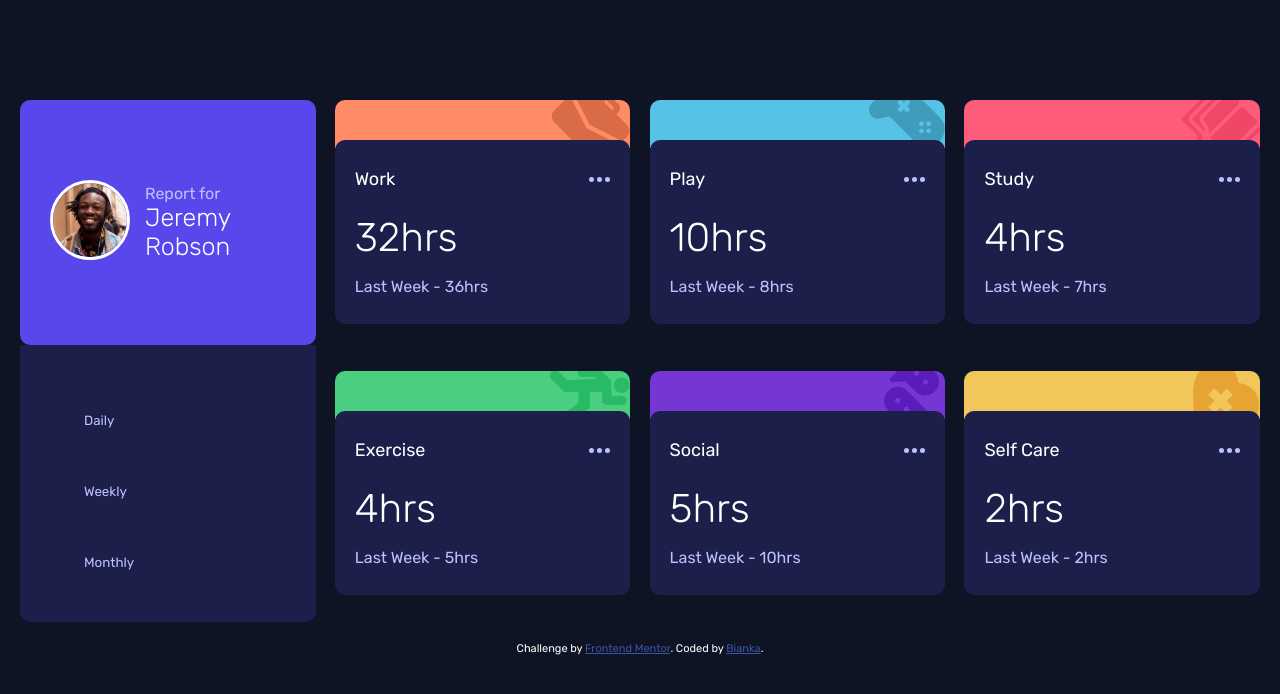
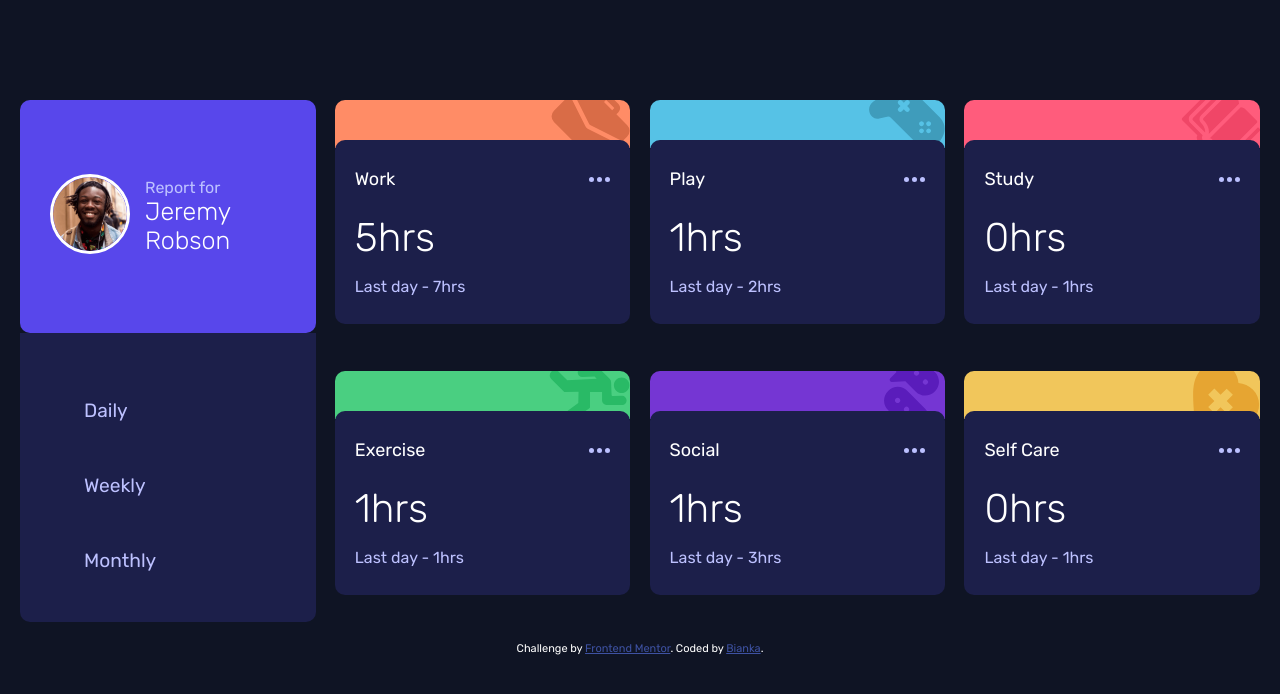
Before and after one commit to BiankaFranke/timeTracking, a plain HTML site: page index.html in a window 1280 px wide. Both pictures are taken after a click on the button "Daily". Drawn offline with Linux system fonts and the light colour scheme.

Commit message:
eventlistener in js added

```diff
--- a/assets/css/style.css
+++ b/assets/css/style.css
@@ -97,7 +97,7 @@ h4 {
     padding: 0px 20px;
 }
 
-.data p, .data span {
+.data p {
     color: hsl(236, 100%, 87%);
 }
 
@@ -169,7 +169,7 @@ h4 {
 }
 
 .active {
-    color: aqua;
+    color: palevioletred;
 }
 
 @media only screen and (min-width: 376px) {
@@ -183,6 +183,10 @@ h4 {
         display: grid;
         grid-row-start: 1;
         grid-row-end: 4;
+    }
+
+    #timeIntervall button {
+        font-size: 1.2rem;
     }
 
     #timeIntervall, .data {
--- a/assets/js/main.js
+++ b/assets/js/main.js
@@ -1,12 +1,21 @@
-console.log('JS check')
-
 // Declaration
 const daily = document.querySelector("#daily")
 const weekly = document.querySelector("#weekly")
 const monthly = document.querySelector("#monthly")
+const workTime = document.querySelector("#workTime")
+const workTimePre = document.querySelector("#workTimePre")
+const playTime = document.querySelector("#playTime")
+const playTimePre = document.querySelector("#playTimePre")
+const studyTime = document.querySelector("#studyTime")
+const studyTimePre = document.querySelector("#studyTimePre")
+const exTime = document.querySelector("#exTime")
+const exTimePre = document.querySelector("#exTimePre")
+const socialTime = document.querySelector("#socialTime")
+const socialTimePre = document.querySelector("#socialTimePre")
+const selfCareTime = document.querySelector("#selfTime")
+const selfCareTimePre = document.querySelector("#selfTimePre")
 
 // Data
-
 const timeframe = [
     {
       "title": "Work",
@@ -113,24 +122,56 @@ const timeframe = [
   ]
 
 // Eventlistener
-
 daily.addEventListener('click', () => {
-    console.log('test')
-    daily.classList.add('active')
-    weekly.classList.remove('active')
-    monthly.classList.remove('active')
+    daily.classList.add('.active');
+    weekly.classList.remove('.active');
+    monthly.classList.remove('.active');
+    workTime.textContent = timeframe[0].timeframes.daily.current + 'hrs';
+    workTimePre.textContent = 'Last day - ' + timeframe[0].timeframes.daily.previous + 'hrs';
+    playTime.textContent = timeframe[1].timeframes.daily.current + 'hrs';
+    playTimePre.textContent = 'Last day - ' + timeframe[1].timeframes.daily.previous + 'hrs';
+    studyTime.textContent = timeframe[2].timeframes.daily.current + 'hrs';
+    studyTimePre.textContent = 'Last day - ' + timeframe[2].timeframes.daily.previous + 'hrs';
+    exTime.textContent = timeframe[3].timeframes.daily.current + 'hrs';
+    exTimePre.textContent = 'Last day - ' + timeframe[3].timeframes.daily.previous + 'hrs';
+    socialTime.textContent = timeframe[4].timeframes.daily.current + 'hrs';
+    socialTimePre.textContent = 'Last day - ' + timeframe[4].timeframes.daily.previous + 'hrs';
+    selfCareTime.textContent = timeframe[5].timeframes.daily.current + 'hrs';
+    selfCareTimePre.textContent = 'Last day - ' + timeframe[5].timeframes.daily.previous + 'hrs';
 })
 
 weekly.addEventListener('click', () => {
-    console.log('test2')
-    weekly.classList.add('active')
-    daily.classList.remove('active')
-    monthly.classList.remove('active')
+    weekly.classList.add('active');
+    daily.classList.remove('active');
+    monthly.classList.remove('active');
+    workTime.textContent = timeframe[0].timeframes.weekly.current + 'hrs';
+    workTimePre.textContent = 'Last Week - ' + timeframe[0].timeframes.weekly.previous + 'hrs';
+    playTime.textContent = timeframe[1].timeframes.weekly.current + 'hrs';
+    playTimePre.textContent = 'Last Week - ' + timeframe[1].timeframes.weekly.previous + 'hrs';
+    studyTime.textContent = timeframe[2].timeframes.weekly.current + 'hrs';
+    studyTimePre.textContent = 'Last Week - ' + timeframe[2].timeframes.weekly.previous + 'hrs';
+    exTime.textContent = timeframe[3].timeframes.weekly.current + 'hrs';
+    exTimePre.textContent = 'Last Week - ' + timeframe[3].timeframes.weekly.previous + 'hrs';
+    socialTime.textContent = timeframe[4].timeframes.weekly.current + 'hrs';
+    socialTimePre.textContent = 'Last Week - ' + timeframe[4].timeframes.weekly.previous + 'hrs';
+    selfCareTime.textContent = timeframe[5].timeframes.weekly.current + 'hrs';
+    selfCareTimePre.textContent = 'Last Week - ' + timeframe[5].timeframes.weekly.previous + 'hrs';
 })
 
 monthly.addEventListener('click', () => {
-    console.log('test3')
-    monthly.classList.add('active')
-    weekly.classList.remove('active')
-    daily.classList.remove('active')
+    monthly.classList.add("active");
+    weekly.classList.remove('active');
+    daily.classList.remove('active');
+    workTime.textContent = timeframe[0].timeframes.monthly.current + 'hrs';
+    workTimePre.textContent = 'Last month - ' + timeframe[0].timeframes.monthly.previous + 'hrs';
+    playTime.textContent = timeframe[1].timeframes.monthly.current + 'hrs';
+    playTimePre.textContent = 'Last month - ' + timeframe[1].timeframes.monthly.previous + 'hrs';
+    studyTime.textContent = timeframe[2].timeframes.monthly.current + 'hrs';
+    studyTimePre.textContent = 'Last month - ' + timeframe[2].timeframes.monthly.previous + 'hrs';
+    exTime.textContent = timeframe[3].timeframes.monthly.current + 'hrs';
+    exTimePre.textContent = 'Last month - ' + timeframe[3].timeframes.monthly.previous + 'hrs';
+    socialTime.textContent = timeframe[4].timeframes.monthly.current + 'hrs';
+    socialTimePre.textContent = 'Last month - ' + timeframe[4].timeframes.monthly.previous + 'hrs';
+    selfCareTime.textContent = timeframe[5].timeframes.monthly.current + 'hrs';
+    selfCareTimePre.textContent = 'Last month - ' + timeframe[5].timeframes.monthly.previous + 'hrs';
 })
--- a/index.html
+++ b/index.html
@@ -39,8 +39,8 @@
             <img src="./assets/img/icon-ellipsis.svg" alt="...">
           </div>
           <div class="data">
-            <h2>32hrs</h2>
-            <p class="time"><span>Last Week</span> - 36hrs</p>
+            <h2 id="workTime">32hrs</h2>
+            <p class="time" id="workTimePre">Last Week - 36hrs</p>
           </div>
         </div>
       </div>
@@ -53,8 +53,8 @@
             <img src="./assets/img/icon-ellipsis.svg" alt="...">
           </div>
           <div class="data">
-            <h2>10hrs</h2>
-            <p class="time"><span>Last Week</span> - 8hrs</p>
+            <h2 id="playTime">10hrs</h2>
+            <p class="time" id="playTimePre">Last Week - 8hrs</p>
           </div>
         </div>
       </div>
@@ -67,8 +67,8 @@
             <img src="./assets/img/icon-ellipsis.svg" alt="...">
           </div>
           <div class="data">
-            <h2>4hrs</h2>
-            <p class="time"><span>Last Week</span> - 7hrs</p>
+            <h2 id="studyTime">4hrs</h2>
+            <p class="time" id="studyTimePre">Last Week - 7hrs</p>
           </div>
         </div>
       </div>
@@ -81,8 +81,8 @@
             <img src="./assets/img/icon-ellipsis.svg" alt="...">
           </div>
           <div class="data">
-            <h2>4hrs</h2>
-            <p class="time"><span>Last Week</span> - 5hrs</p>
+            <h2 id="exTime">4hrs</h2>
+            <p class="time" id="exTimePre">Last Week - 5hrs</p>
           </div>
         </div>
       </div>
@@ -95,8 +95,8 @@
             <img src="./assets/img/icon-ellipsis.svg" alt="...">
           </div>
           <div class="data">
-            <h2>5hrs</h2>
-            <p class="time"><span>Last Week</span> - 10hrs</p>
+            <h2 id="socialTime">5hrs</h2>
+            <p class="time" id="socialTimePre">Last Week - 10hrs</p>
           </div>
         </div>
       </div>
@@ -109,8 +109,8 @@
             <img src="./assets/img/icon-ellipsis.svg" alt="...">
           </div>
           <div class="data">
-            <h2>2hrs</h2>
-            <p class="time"><span>Last Week</span> - 2hrs</p>
+            <h2 id="selfTime">2hrs</h2>
+            <p class="time" id="selfTimePre">Last Week - 2hrs</p>
           </div>
         </div>
       </div>
```
